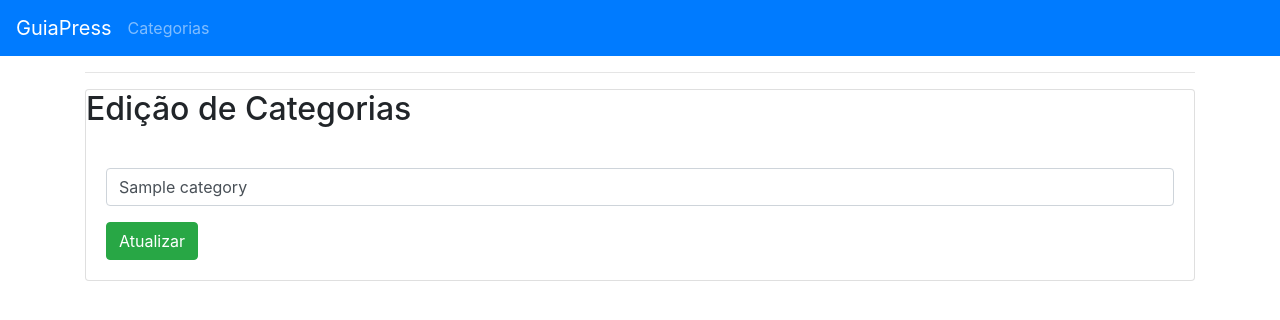
After one commit to ValmyrTavares/BlogProjectNodeMySql, a Node server app: page /admin/categories/edit/1 in a window 1280 px wide. The commit adds this page. Shown: the top 320 px of the page. Run offline with Node 20, Linux system fonts and the light colour scheme; tables that the repository leaves empty hold one stand-in row (values such as "Sample post"); some libraries are stand-ins or nearby versions.

Commit message:
Foi feito a pagina de edição. que leva o que está no get para o edit, de uma forma muito tranquila de se entedner

```diff
--- a/categories/CategoriesController.js
+++ b/categories/CategoriesController.js
@@ -16,7 +16,7 @@ router.post("/categories/save",(req, res)=>{
             title:title,
             slug:slugify(title)
         }).then(()=>{
-            res.redirect("/")
+            res.redirect("/admin/categories")
         })
 
     }else{
@@ -50,4 +50,27 @@ router.post("/categories/delete", (req, res) =>{
     }
 })
 
+router.get("/admin/categories/edit/:id", (req, res) => {
+    var id = req.params.id;
+
+    if(isNaN(id)){
+        res.redirect("/admin/categories")
+        console.log("não é o papai")
+    }
+
+    Category.findByPk(id).then(category => {
+        if(category != undefined){
+
+           res.render("admin/categories/edit",{category:category})
+            console.log("foi")
+        }else{
+            res.redirect("/admin/categories")
+            console.log("Não foi ")
+        }
+    }).catch(erro => {
+        res.redirect("admin/categories")
+        console.log("Não foi mesmo")
+    })
+})
+
 module.exports = router;
--- /dev/null
+++ b/views/admin/categories/edit.ejs
@@ -0,0 +1,18 @@
+<%- include('../../partials/header')%>
+<%- include('../../partials/nav.ejs')%>
+<div class="container">
+    <hr>
+    <div class="card">
+        <div class="card-title">
+            <h2>Edição de Categorias</h2>
+        </div>
+        <div class="card-body">
+            <form method="POST" action="/categories/save">
+                <input type="text" class="form-control" name="title"
+                placeholder="Definao titulo da Categoria" value="<%=category.title%>">
+                <button class="btn btn-success mt-3">Atualizar</button>
+            </form>
+        </div>
+    </div>
+</div>
+<%- include('../../partials/footer')%>
```
Also changed, not shown: views/admin/categories/index.ejs (+10 -1 lines).
